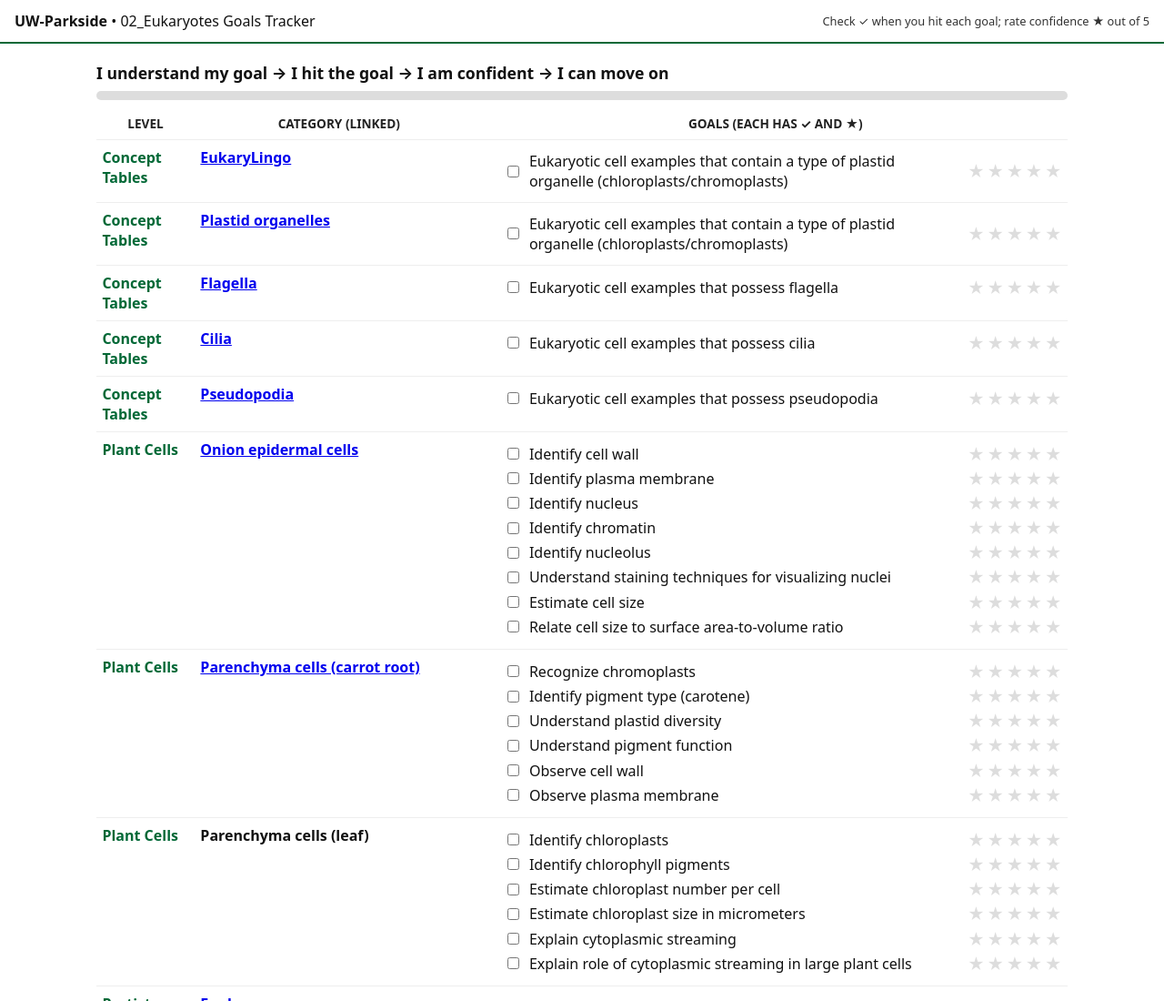
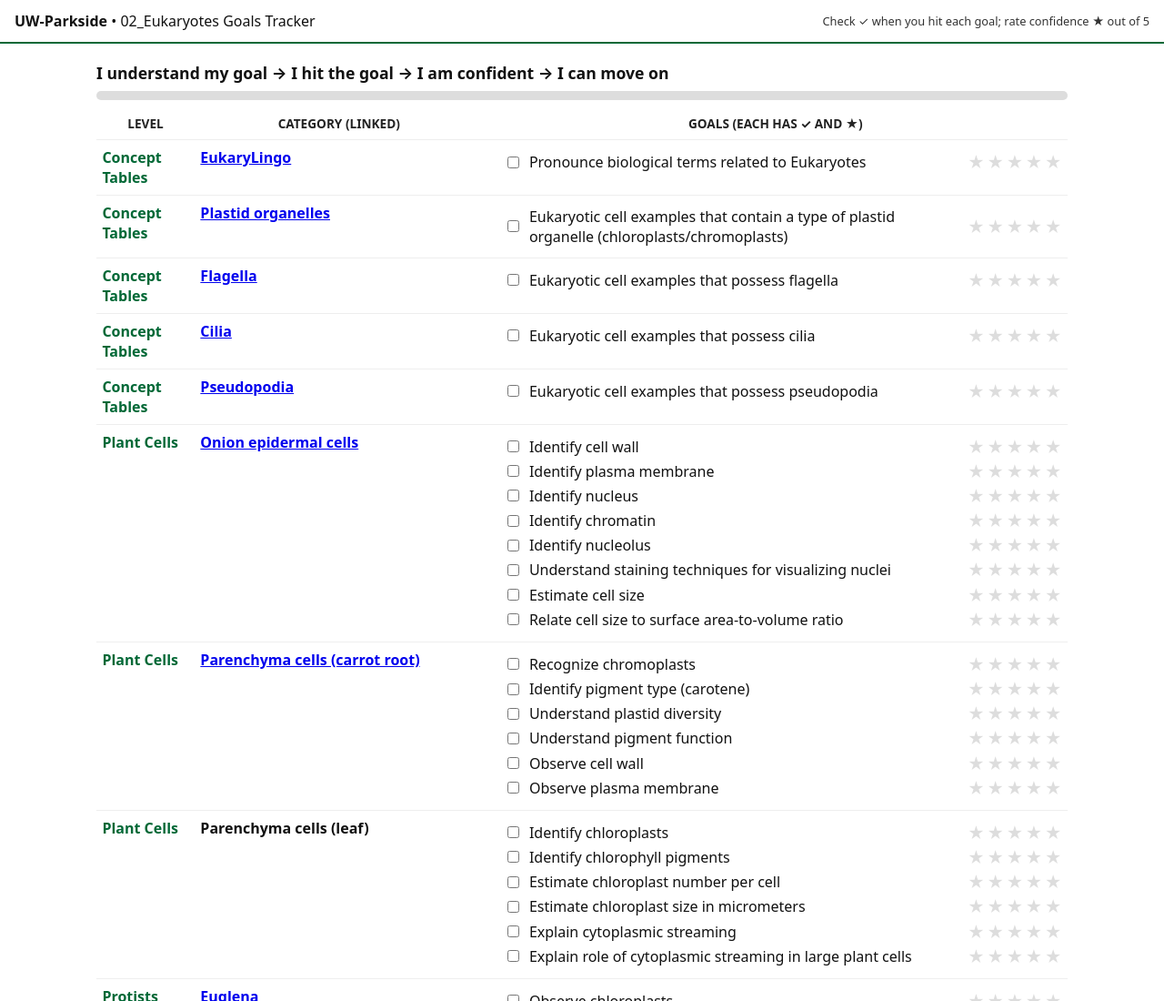
Before and after one commit to harriauwp/101Labs, a plain HTML site: page 02_Eukaryotes/index.html.html in a window 1280 px wide. Shown: the top 1100 px of the page at 91% size. Drawn offline with Linux system fonts and the light colour scheme.

Commit message:
Update index.html.html

```diff
--- a/02_Eukaryotes/index.html.html
+++ b/02_Eukaryotes/index.html.html
@@ -165,8 +165,7 @@
                     </td>
                     <td class='goals'>
                         <ul>
-                            <li><input type=checkbox id='g_0'><span class=goaltext>Eukaryotic cell examples that contain
-                                    a type of plastid organelle (chloroplasts/chromoplasts)</span>
+                            <li><input type=checkbox id='g_0'><span class=goaltext>Pronounce biological terms related to Eukaryotes</span>
                                 <div class=stars data-id='g_0'><span class=star data-star='1'>★</span><span class=star
                                         data-star='2'>★</span><span class=star data-star='3'>★</span><span class=star
                                         data-star='4'>★</span><span class=star data-star='5'>★</span></div>
```
